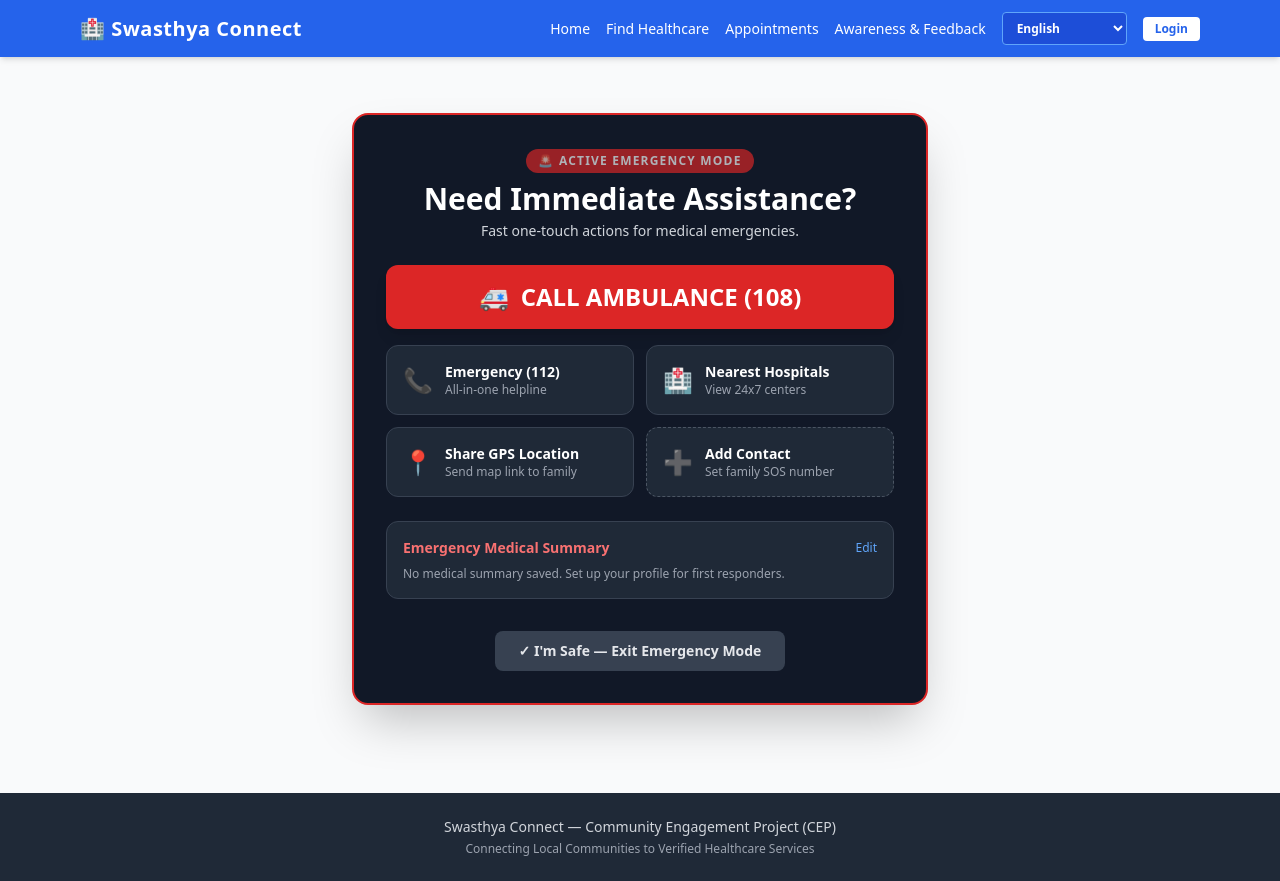
After one commit to Tanishq1205/swasthya-connect, a Flask app: page /emergency in a window 1280 px wide. The commit adds this page. Run offline with Flask 3, Linux system fonts and the light colour scheme; some libraries are stand-ins or nearby versions.

Commit message:
Added Emergency Mode feature

```diff
--- a/app.py
+++ b/app.py
@@ -146,5 +146,53 @@ def feedback():
     conn.close()
     return render_template('feedback.html', feedbacks=all_feedback)
 
+# ----------------- EMERGENCY ASSIST ROUTES -----------------
+@app.route('/emergency')
+def emergency():
+    user_profile = None
+    if 'user_id' in session:
+        conn = get_db()
+        user_profile = conn.execute(
+            'SELECT * FROM emergency_profiles WHERE user_id = ?',
+            (session['user_id'],)
+        ).fetchone()
+        conn.close()
+    return render_template('emergency.html', profile=user_profile)
+
+@app.route('/emergency-profile', methods=['GET', 'POST'])
+def emergency_profile():
+    if 'user_id' not in session:
+        flash('Please log in to set up your Emergency Profile.', 'warning')
+        return redirect(url_for('login'))
+
+    conn = get_db()
+    if request.method == 'POST':
+        contact_name = request.form.get('emergency_contact_name', '').strip()
+        contact_phone = request.form.get('emergency_contact_phone', '').strip()
+        blood_group = request.form.get('blood_group', '').strip()
+        allergies = request.form.get('allergies', '').strip()
+        medications = request.form.get('medications', '').strip()
+        medical_notes = request.form.get('medical_notes', '').strip()
+
+        conn.execute('''
+            INSERT INTO emergency_profiles (user_id, emergency_contact_name, emergency_contact_phone, blood_group, allergies, medications, medical_notes)
+            VALUES (?, ?, ?, ?, ?, ?, ?)
+            ON CONFLICT(user_id) DO UPDATE SET
+                emergency_contact_name=excluded.emergency_contact_name,
+                emergency_contact_phone=excluded.emergency_contact_phone,
+                blood_group=excluded.blood_group,
+                allergies=excluded.allergies,
+                medications=excluded.medications,
+                medical_notes=excluded.medical_notes
+        ''', (session['user_id'], contact_name, contact_phone, blood_group, allergies, medications, medical_notes))
+        conn.commit()
+        conn.close()
+        flash('Emergency Profile updated successfully!', 'success')
+        return redirect(url_for('emergency'))
+
+    profile = conn.execute('SELECT * FROM emergency_profiles WHERE user_id = ?', (session['user_id'],)).fetchone()
+    conn.close()
+    return render_template('emergency_profile_edit.html', profile=profile)
+
 if __name__ == '__main__':
     app.run(debug=True, port=5000)
--- a/templates/base.html
+++ b/templates/base.html
@@ -134,6 +134,19 @@
             "tip_1": "Wash hands regularly with soap for at least 20 seconds.",
             "tip_2": "Drink clean, boiled, or filtered water to prevent water-borne illnesses.",
             "tip_3": "Schedule routine blood pressure and sugar screenings at local PHCs.",
+            "em_title": "Need Immediate Assistance?",
+            "em_sub": "Fast one-touch actions for medical emergencies.",
+            "em_btn_108": "CALL AMBULANCE (108)",
+            "em_call_112_title": "Emergency (112)",
+            "em_call_112_sub": "All-in-one helpline",
+            "em_find_hosp_title": "Nearest Hospitals",
+            "em_find_hosp_sub": "View 24x7 centers",
+            "em_share_loc_title": "Share GPS Location",
+            "em_add_contact_title": "Add Contact",
+            "em_add_contact_sub": "Set family SOS number",
+            "em_profile_title": "Emergency Medical Summary",
+            "em_profile_empty": "No medical summary saved. Set up your profile for first responders.",
+            "em_safe_btn": "I'm Safe — Exit Emergency Mode",
 
             "auth_login_title": "Citizen Login",
             "auth_reg_title": "Create Citizen Account",
@@ -149,6 +162,19 @@
         },
 
         hi: {
+            "em_title": "क्या आपको तत्काल सहायता चाहिए?",
+            "em_sub": "चिकित्सा आपात स्थिति के लिए त्वरित एक-टच सहायता।",
+            "em_btn_108": "एम्बुलेंस बुलाएं (108)",
+            "em_call_112_title": "आपातकालीन नंबर (112)",
+            "em_call_112_sub": "राष्ट्रीय आपातकालीन सेवा",
+            "em_find_hosp_title": "निकटतम अस्पताल",
+            "em_find_hosp_sub": "24x7 आपातकालीन केंद्र",
+            "em_share_loc_title": "GPS लोकेशन शेयर करें",
+            "em_add_contact_title": "आपातकालीन संपर्क जोड़ें",
+            "em_add_contact_sub": "परिवार का SOS नंबर सेट करें",
+            "em_profile_title": "आपातकालीन चिकित्सा सारांश",
+            "em_profile_empty": "कोई चिकित्सा विवरण नहीं मिला। आपातकालीन प्रोफाइल सेट करें।",
+            "em_safe_btn": "मैं सुरक्षित हूँ — इमरजेंसी मोड बंद करें",
             "nav_brand": "🏥 स्वास्थ्य कनेक्ट",
             "nav_home": "होम",
             "nav_find": "स्वास्थ्य केंद्र खोजें",
@@ -231,6 +257,19 @@
         },
 
         mr: {
+            "em_title": "तातडीच्या मदतीची आवश्यकता आहे का?",
+            "em_sub": "वैद्यकीय आणीबाणीसाठी जलद एका-क्लिकवर मदत सेवा.",
+            "em_btn_108": "रुग्णवाहिका बोलवा (१०८)",
+            "em_call_112_title": "आपत्कालीन क्रमांक (११२)",
+            "em_call_112_sub": "राष्ट्रीय हेल्पलाइन",
+            "em_find_hosp_title": "जवळचे रुग्णालय",
+            "em_find_hosp_sub": "२४x७ आपत्कालीन विभाग",
+            "em_share_loc_title": "GPS स्थान (Location) पाठवा",
+            "em_add_contact_title": "आपत्कालीन संपर्क जोडा",
+            "em_add_contact_sub": "कुटुंबीयांचा SOS नंबर सेट करा",
+            "em_profile_title": "आपत्कालीन वैद्यकीय माहिती",
+            "em_profile_empty": "वैद्यकीय माहिती भरलेली नाही. प्रथम प्रतिसादकांसाठी प्रोफाइल सेट करा.",
+            "em_safe_btn": "मी सुरक्षित आहे — आणीबाणी मोड बंद करा",
             "nav_brand": "🏥 स्वास्थ्य कनेक्ट",
             "nav_home": "मुख्यपृष्ठ",
             "nav_find": "आरोग्य केंद्र शोधा",
--- /dev/null
+++ b/templates/emergency.html
@@ -0,0 +1,134 @@
+{% extends 'base.html' %}
+{% block content %}
+<div class="max-w-xl mx-auto bg-gray-900 text-white p-6 sm:p-8 rounded-2xl shadow-2xl border-2 border-red-600 my-4">
+
+    <!-- Header -->
+    <div class="text-center mb-6">
+        <span class="inline-block bg-red-600 text-white text-xs font-black uppercase px-3 py-1 rounded-full animate-pulse tracking-widest mb-2">
+            🚨 Active Emergency Mode
+        </span>
+        <h1 data-key="em_title" class="text-2xl sm:text-3xl font-extrabold text-white">
+            Need Immediate Assistance?
+        </h1>
+        <p data-key="em_sub" class="text-xs sm:text-sm text-gray-300 mt-1">
+            Fast one-touch actions for medical emergencies.
+        </p>
+    </div>
+
+    <!-- PRIMARY RESCUE BUTTON: Call 108 Ambulance -->
+    <a href="tel:108" class="block w-full bg-red-600 hover:bg-red-700 active:scale-95 transition text-center py-4 rounded-xl text-xl sm:text-2xl font-black shadow-lg mb-4 flex items-center justify-center gap-3">
+        <span>🚑</span>
+        <span data-key="em_btn_108">CALL AMBULANCE (108)</span>
+    </a>
+
+    <!-- Action Grid -->
+    <div class="grid grid-cols-1 sm:grid-cols-2 gap-3 mb-6">
+
+        <!-- Call National Helpline (112) -->
+        <a href="tel:112" class="bg-gray-800 hover:bg-gray-700 border border-gray-700 p-4 rounded-xl flex items-center gap-3">
+            <span class="text-2xl">📞</span>
+            <div class="text-left">
+                <div data-key="em_call_112_title" class="font-bold text-sm">Emergency (112)</div>
+                <div data-key="em_call_112_sub" class="text-xs text-gray-400">All-in-one helpline</div>
+            </div>
+        </a>
+
+        <!-- Find Nearby Hospitals Directly -->
+        <a href="/directory?type=Hospital" class="bg-gray-800 hover:bg-gray-700 border border-gray-700 p-4 rounded-xl flex items-center gap-3">
+            <span class="text-2xl">🏥</span>
+            <div class="text-left">
+                <div data-key="em_find_hosp_title" class="font-bold text-sm">Nearest Hospitals</div>
+                <div data-key="em_find_hosp_sub" class="text-xs text-gray-400">View 24x7 centers</div>
+            </div>
+        </a>
+
+        <!-- Share Live GPS Location via WhatsApp / SMS -->
+        <button onclick="shareEmergencyLocation()" class="bg-gray-800 hover:bg-gray-700 border border-gray-700 p-4 rounded-xl flex items-center gap-3 text-left w-full">
+            <span class="text-2xl">📍</span>
+            <div>
+                <div data-key="em_share_loc_title" class="font-bold text-sm">Share GPS Location</div>
+                <div data-key="em_share_loc_sub" class="text-xs text-gray-400" id="locStatus">Send map link to family</div>
+            </div>
+        </button>
+
+        <!-- Call Saved Emergency Contact -->
+        {% if profile and profile['emergency_contact_phone'] %}
+        <a href="tel:{{ profile['emergency_contact_phone'] }}" class="bg-amber-600 hover:bg-amber-700 p-4 rounded-xl flex items-center gap-3">
+            <span class="text-2xl">👨‍👩‍👧</span>
+            <div class="text-left">
+                <div class="font-bold text-sm">Call {{ profile['emergency_contact_name'] }}</div>
+                <div class="text-xs text-amber-100">{{ profile['emergency_contact_phone'] }}</div>
+            </div>
+        </a>
+        {% else %}
+        <a href="/emergency-profile" class="bg-gray-800 hover:bg-gray-700 border border-dashed border-gray-600 p-4 rounded-xl flex items-center gap-3">
+            <span class="text-2xl">➕</span>
+            <div class="text-left">
+                <div data-key="em_add_contact_title" class="font-bold text-sm">Add Contact</div>
+                <div data-key="em_add_contact_sub" class="text-xs text-gray-400">Set family SOS number</div>
+            </div>
+        </a>
+        {% endif %}
+    </div>
+
+    <!-- Emergency Medical Profile Card -->
+    <div class="bg-gray-800 border border-gray-700 rounded-xl p-4 mb-6">
+        <div class="flex justify-between items-center mb-2">
+            <h3 data-key="em_profile_title" class="font-bold text-sm flex items-center gap-2 text-red-400">
+                <span>📋</span> Emergency Medical Summary
+            </h3>
+            <a href="/emergency-profile" class="text-xs text-blue-400 hover:underline">Edit</a>
+        </div>
+
+        {% if profile %}
+        <div class="grid grid-cols-2 gap-2 text-xs text-gray-300">
+            <div><strong>Blood Group:</strong> <span class="text-white">{{ profile['blood_group'] or 'Not provided' }}</span></div>
+            <div><strong>Contact:</strong> <span class="text-white">{{ profile['emergency_contact_name'] or 'None' }}</span></div>
+            <div class="col-span-2"><strong>Allergies:</strong> <span class="text-white">{{ profile['allergies'] or 'None listed' }}</span></div>
+            <div class="col-span-2"><strong>Medications:</strong> <span class="text-white">{{ profile['medications'] or 'None listed' }}</span></div>
+        </div>
+        {% else %}
+        <p data-key="em_profile_empty" class="text-xs text-gray-400">
+            No medical summary saved. <a href="/emergency-profile" class="text-blue-400 underline">Set up your Emergency Profile</a> for first responders.
+        </p>
+        {% endif %}
+    </div>
+
+    <!-- "I'M SAFE" Exit Button -->
+    <div class="text-center pt-2">
+        <a href="/" class="inline-block bg-gray-700 hover:bg-gray-600 text-gray-200 text-sm font-bold py-2.5 px-6 rounded-lg transition">
+            ✓ <span data-key="em_safe_btn">I'm Safe — Exit Emergency Mode</span>
+        </a>
+    </div>
+</div>
+
+<!-- Location Script -->
+<script>
+function shareEmergencyLocation() {
+    const statusEl = document.getElementById('locStatus');
+    if (!navigator.geolocation) {
+        alert("Geolocation is not supported by your browser.");
+        return;
+    }
+    statusEl.innerText = "Fetching coordinates...";
+
+    navigator.geolocation.getCurrentPosition(
+        (position) => {
+            const lat = position.coords.latitude;
+            const lon = position.coords.longitude;
+            const mapsUrl = `https://maps.google.com/?q=${lat},${lon}`;
+            const message = encodeURIComponent(`🚨 EMERGENCY! I need urgent assistance. My current location is: ${mapsUrl}`);
+
+            // Open WhatsApp with pre-filled SOS location message
+            window.open(`https://api.whatsapp.com/send?text=${message}`, '_blank');
+            statusEl.innerText = "Location shared via link!";
+        },
+        (error) => {
+            alert("Unable to retrieve your location. Please check location permissions.");
+            statusEl.innerText = "Location permission denied";
+        },
+        { enableHighAccuracy: true, timeout: 10000 }
+    );
+}
+</script>
+{% endblock %}
```
Also changed, not shown: init_db.py (+15 -0 lines), templates/emergency_profile_edit.html (added, +39 -0 lines), database.db.
